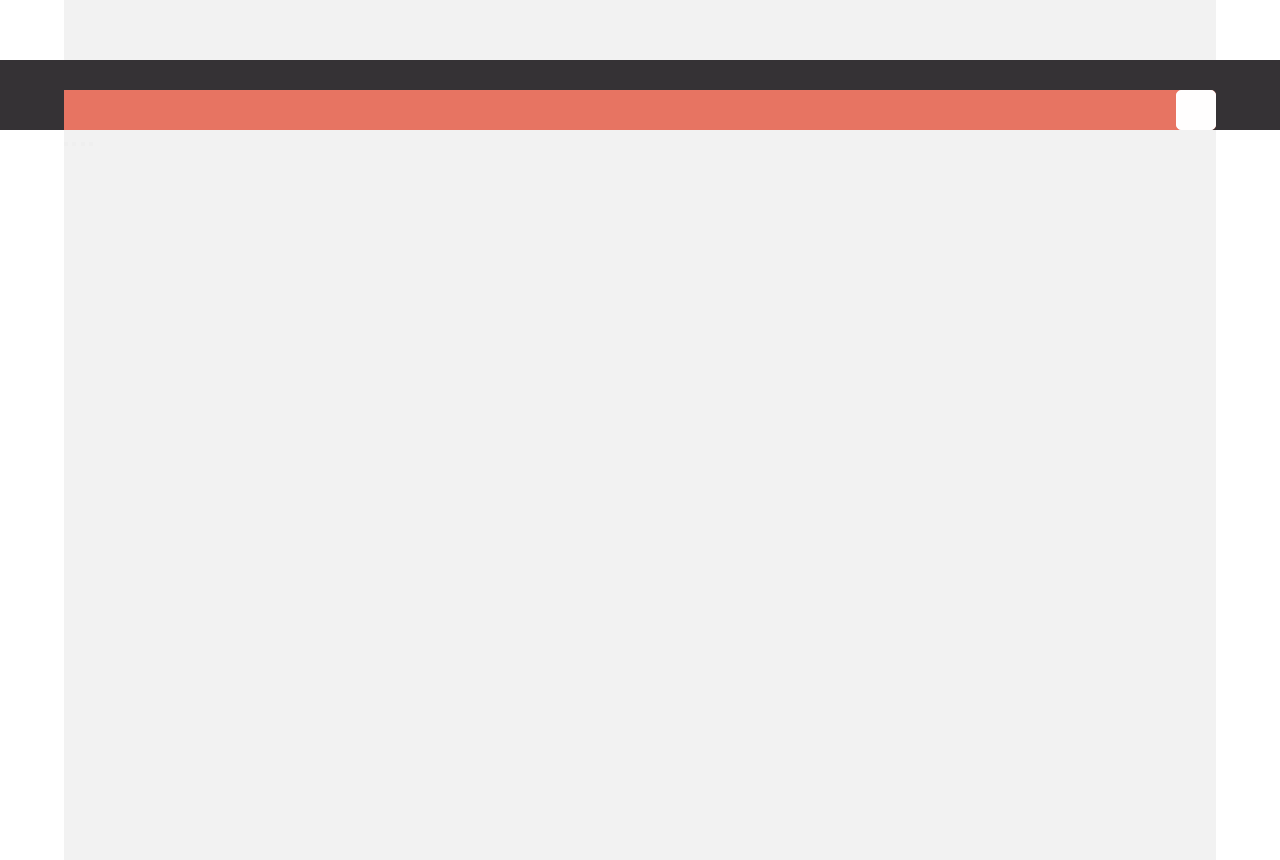
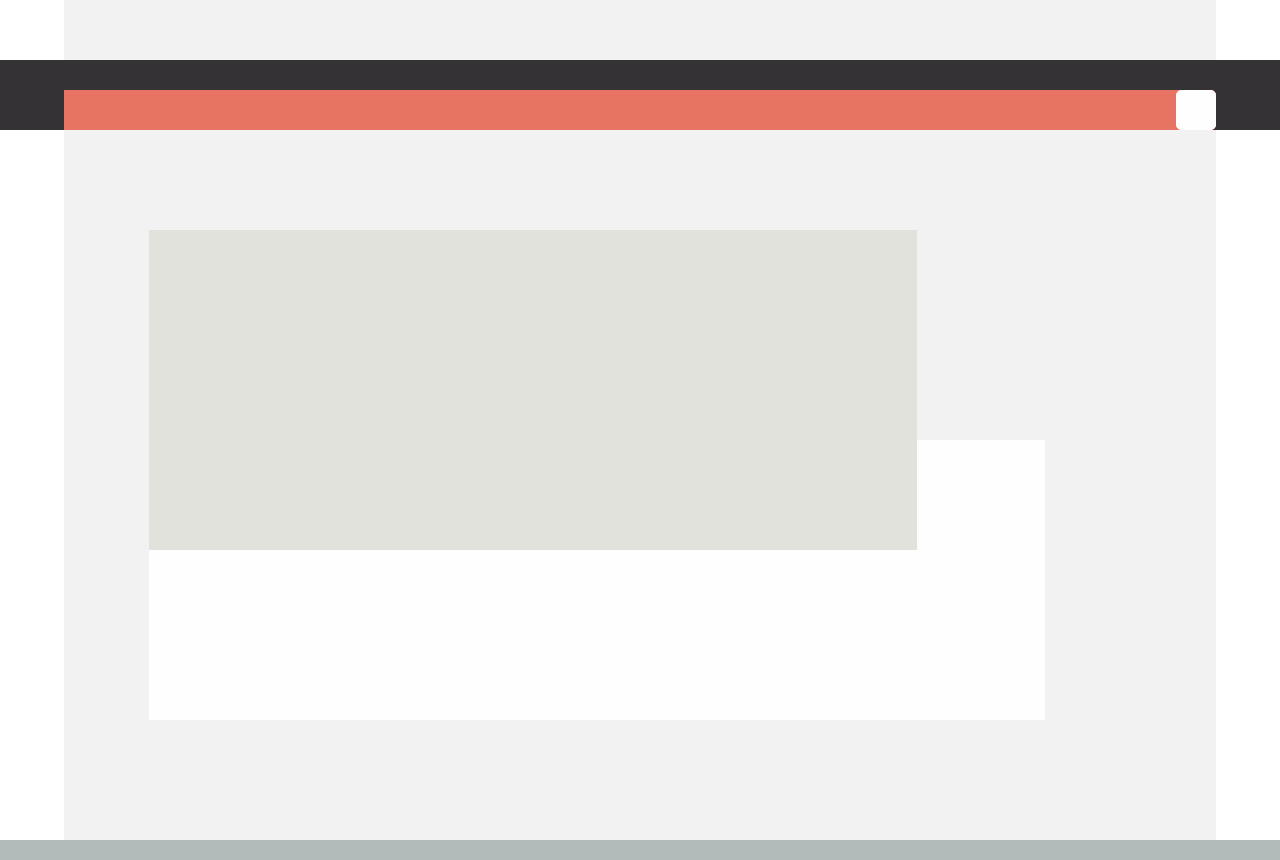
Before and after one commit to tstarr93/portfolio, a plain HTML site: page index.html in a window 1280 px wide. Shown: the part 2340-3200 px from the top of the page. Drawn offline with Linux system fonts and the light colour scheme.

Commit message:
styled contact page

```diff
--- a/index.html
+++ b/index.html
@@ -118,13 +118,14 @@
             </article>
 
             <article class="contact__buttons">
-                <button></button>
-                <button></button>
-                <button></button>
-                <button></button>
+                <button class="contact-button"></button>
+                <button class="contact-button"></button>
+                <button class="contact-button"></button>
+                <button class="contact-button"></button>
             </article>
 
         </section>
+
 
     </main>
 
--- a/layout/_contact.scss
+++ b/layout/_contact.scss
@@ -4,4 +4,36 @@
 
 .contact {
     @extend %background;
+    @extend %grid-container;
+    height: calc(100vh - 70px - 2.5vh);
+
+    &__img {
+        height: 40vh;
+        width: 60vw;
+        background-color: #E1E2DC;
+        grid-column: 4 / 10;
+        grid-row: 3 / 5;
+        z-index: 1;
+    }
+
+    &__buttons {
+        height: 35vh;
+        width: 70vw;
+        background-color: $color-white;
+        grid-column: 4 / 9;
+        grid-row: 4 / 6;
+
+        .contact-button {
+            height: 30px;
+            width: 30px;
+            border-radius: 30px;
+        }
+    }
+
 }
+
+footer {
+    height: 2.5vh;
+    width: 100%;
+    background-color: $color-blue-grey;
+}
--- a/layout/_resume.scss
+++ b/layout/_resume.scss
@@ -67,7 +67,7 @@
         }
 
         .article-1 {
-            grid-column: 8 / 12;
+            grid-column: 8 / 11;
             grid-row: 2 / 4;
             z-index: 1;
             transform: rotate(1deg);
```
Also changed, not shown: main.css.
